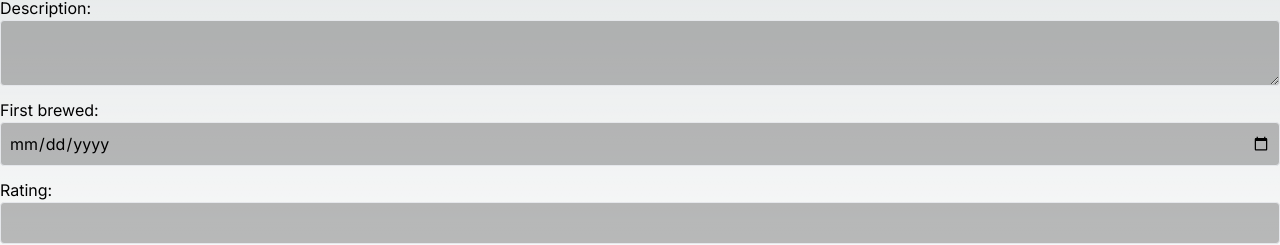
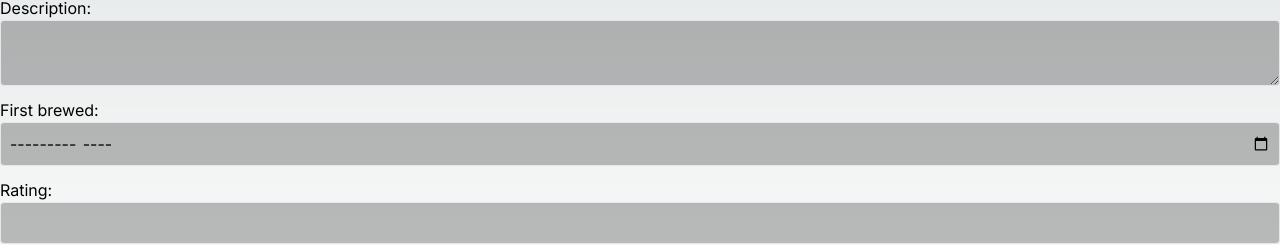
Before and after one commit to micaelr95/beer-collection, a Next.js app: page /add-beer in a window 1280 px wide. Shown: the part 344-589 px from the top of the page. Built offline with nearby package versions, Linux system fonts and the light colour scheme.

Commit message:
feat: change input types

```diff
--- a/src/app/add-beer/page.tsx
+++ b/src/app/add-beer/page.tsx
@@ -78,7 +78,7 @@ const AddBeer = () => {
             <input
               className="bg-neutral-800/30 border p-2 rounded"
               id="firstBrewed"
-              type="date"
+              type="month"
               name="firstBrewed"
               onChange={handleChange}
               required
@@ -102,7 +102,7 @@ const AddBeer = () => {
             <input
               className="bg-neutral-800/30 border p-2 rounded"
               id="image_url"
-              type="text"
+              type="url"
               name="image_url"
               required
               onChange={handleChange}
```
